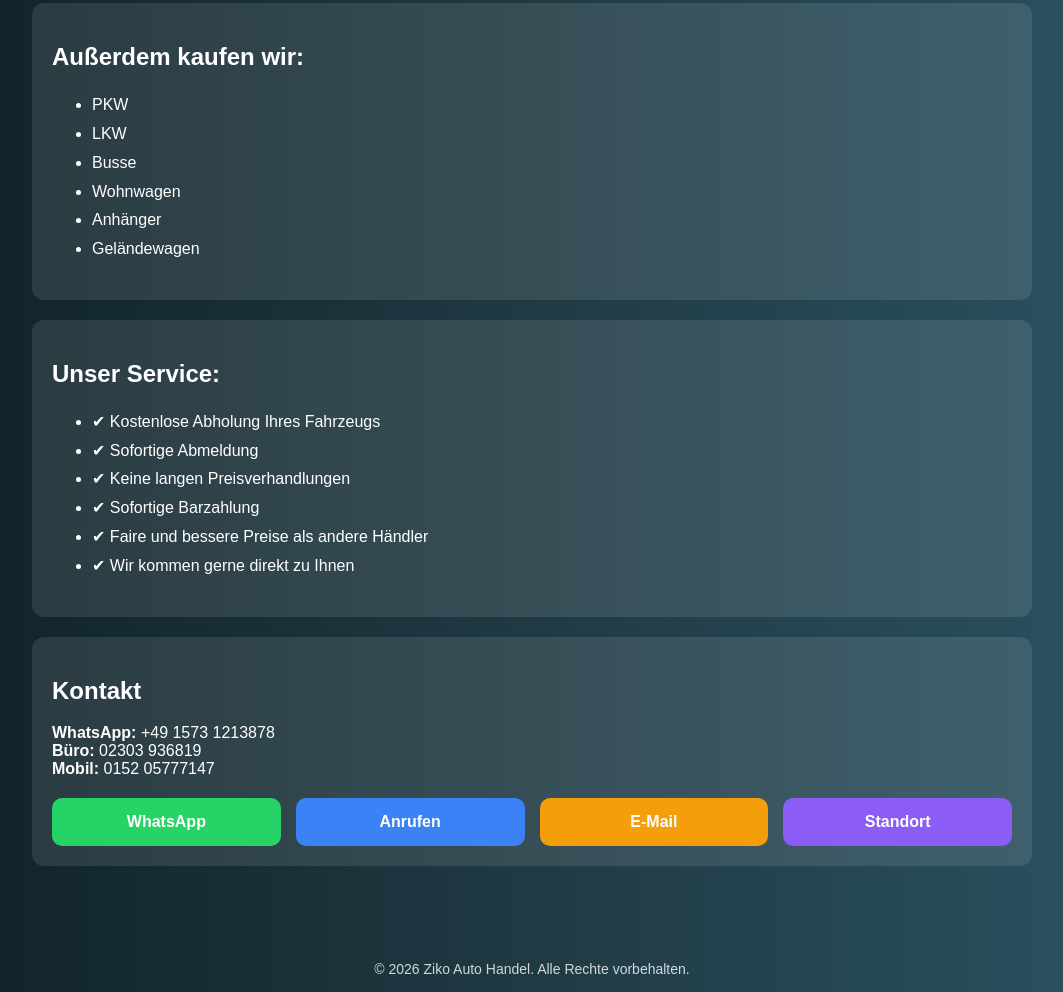
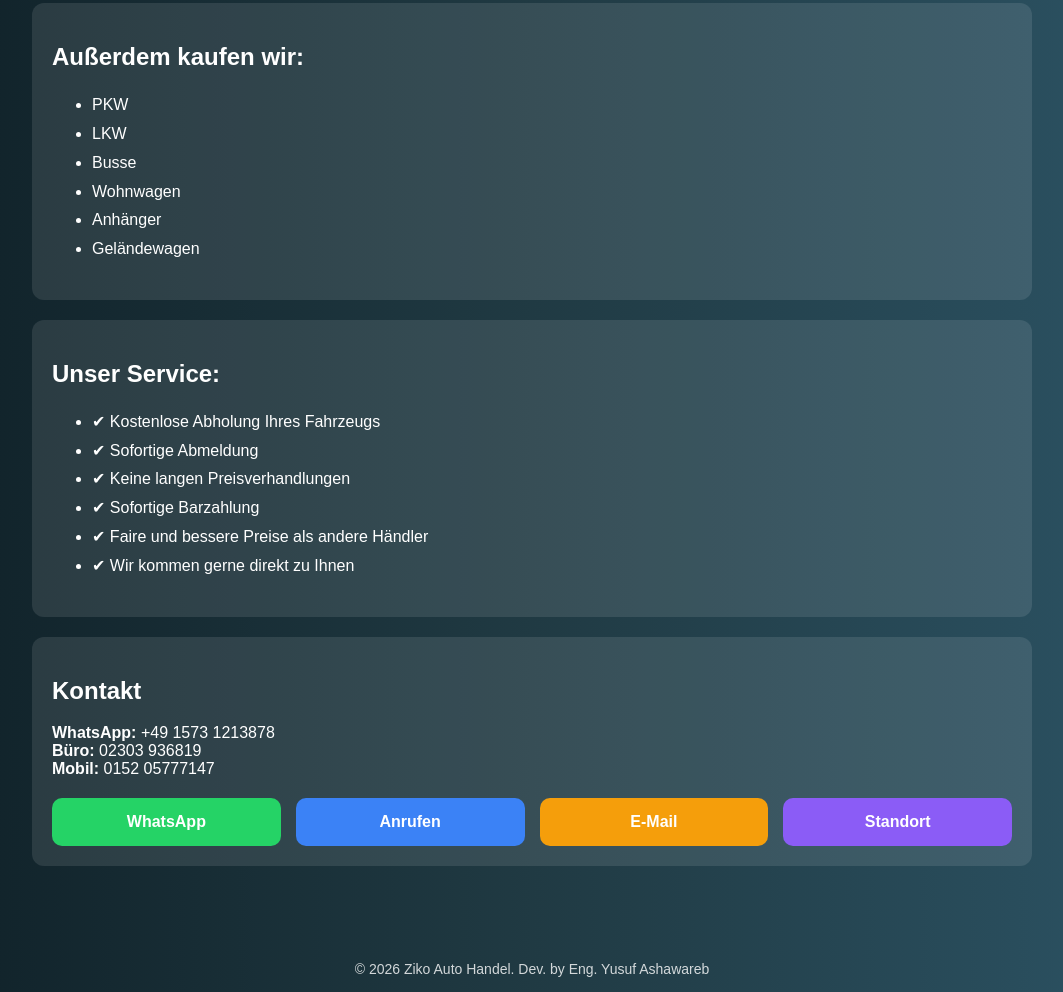
Before and after one commit to walid171/walidshop, a plain HTML site: page index.html in a window 1280 px wide. Shown: the part 777-1769 px from the top of the page, without its empty margins (108-1171 px from the left). Drawn offline with Linux system fonts and the light colour scheme.

Commit message:
Update index.html
Signed-off-by: walid171 <sadiunna2@gmail.com>

```diff
--- a/index.html
+++ b/index.html
@@ -135,7 +135,7 @@
 </div>
 
 <footer>
-  © 2026 Ziko Auto Handel. Alle Rechte vorbehalten.
+  © 2026 Ziko Auto Handel. Dev. by Eng. Yusuf Ashawareb
 </footer>
 
 </body>
```
